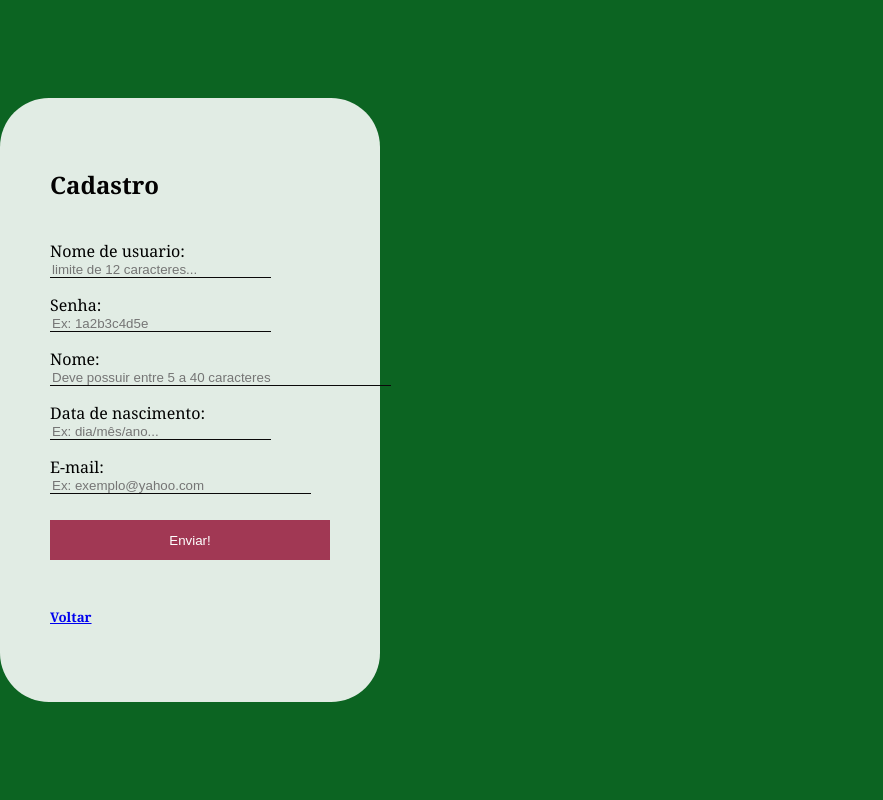
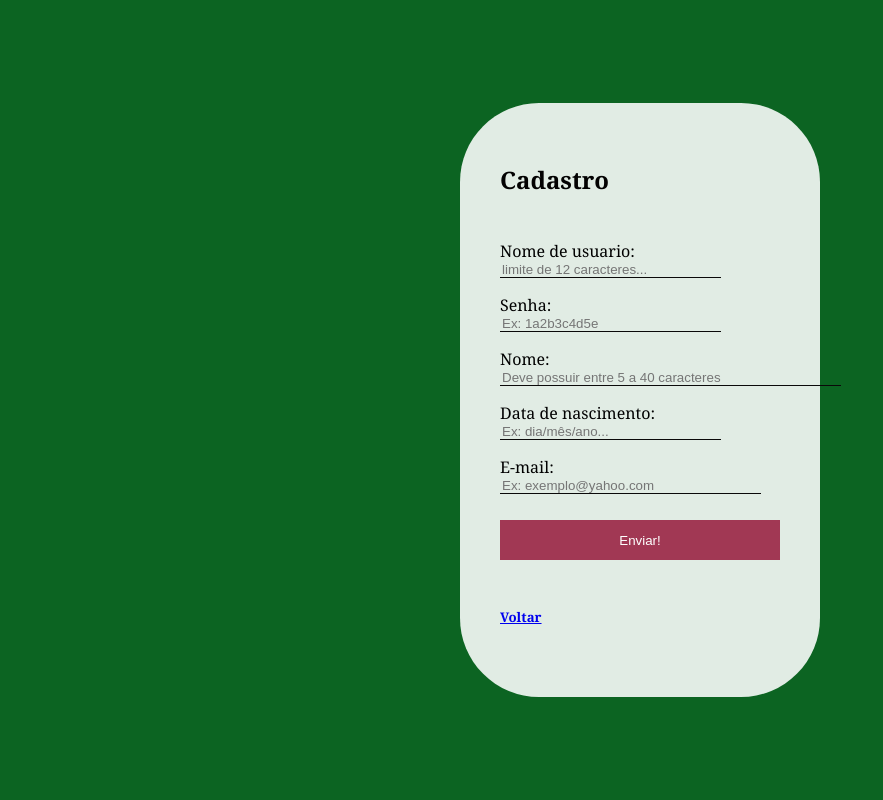
Before and after one commit to cp2-dc-info-projeto-final/nodoubt, a PHP site: page /Cadastro.html in a window 1280 px wide. Shown: the whole page, without its empty margins (0-883 px from the left). Run offline with PHP 8.4, Linux system fonts and the light colour scheme.

Commit message:
Update estilo.css

```diff
--- a/src/estilo.css
+++ b/src/estilo.css
@@ -6,7 +6,11 @@ body {
     background-repeat: no-repeat;
     background-position: center;
     background-size: cover;
+<<<<<<< Updated upstream
     position: fixed;
+=======
+
+>>>>>>> Stashed changes
 
 }
 
@@ -23,15 +27,15 @@ body {
 .card {
 
     background-color: rgba(255, 255, 255, 0.877);
-    padding: 50px;
-    border-radius: 49px;
+    padding: 40px;
+    border-radius: 79px;
     width:280px;
 
 }
 
 .card-header {
 
-    padding-bottom: 10px;
+    padding-bottom: 15px;
     opacity: 1.6;
     color: rgb(3, 2, 2);
 
```
